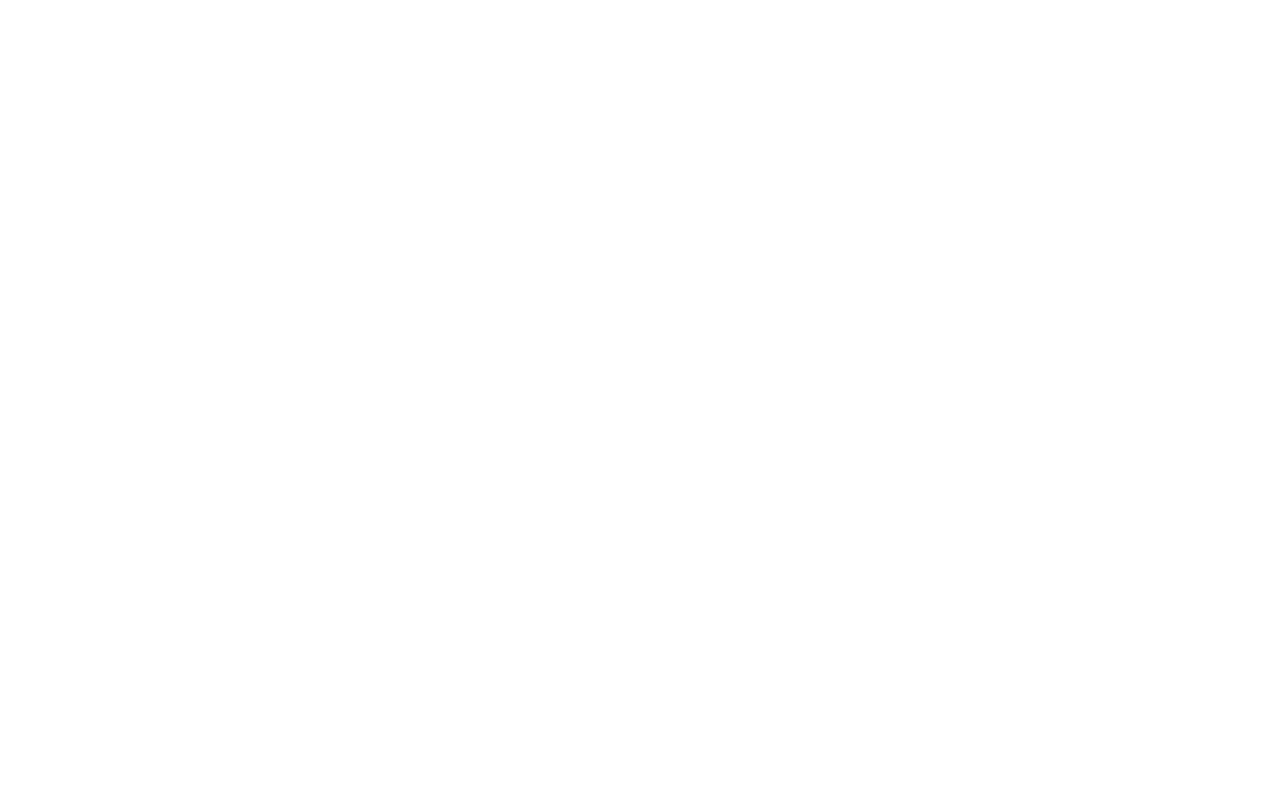
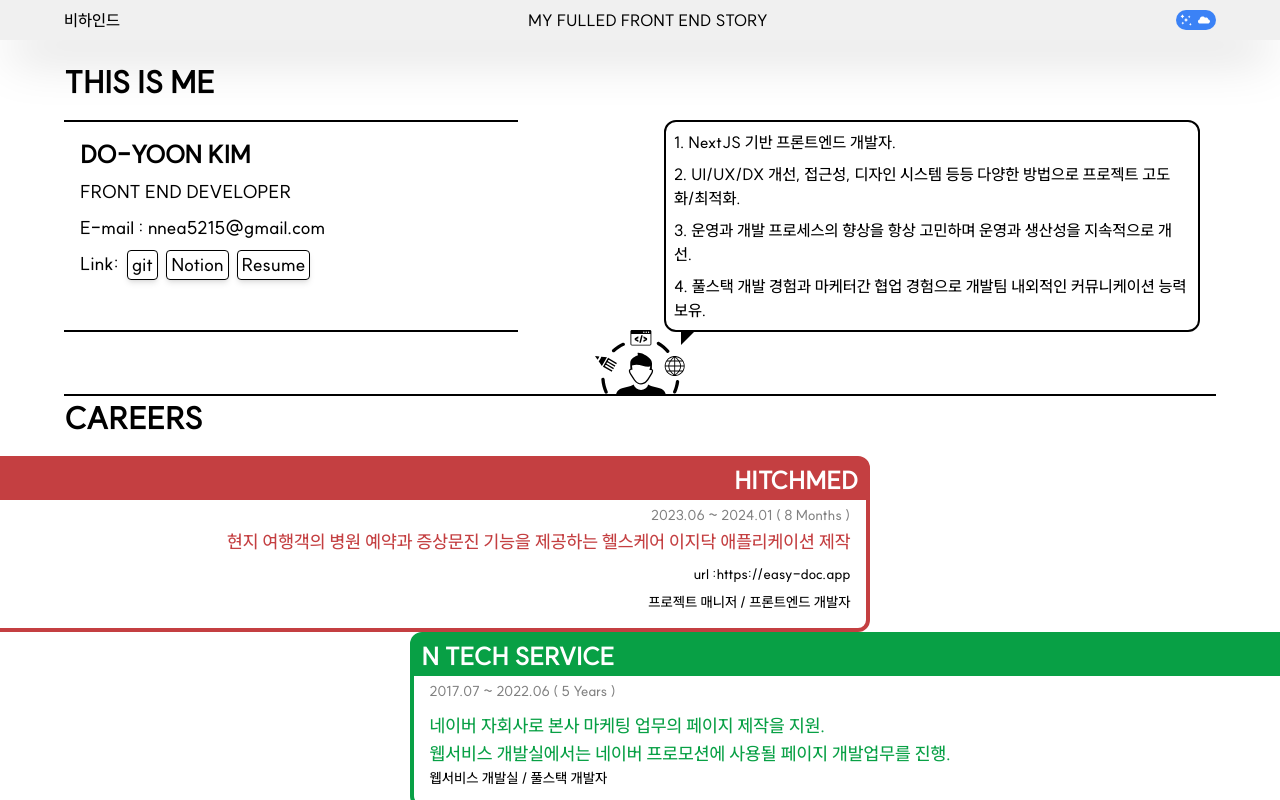
Before and after one commit to N3theri9N/amplify-intro, a Next.js app: page / in a window 1280 px wide. Built offline with nearby package versions, Linux system fonts and the light colour scheme.

Commit message:
suspense 제외 테스트

```diff
--- a/app/layout.tsx
+++ b/app/layout.tsx
@@ -19,10 +19,10 @@ export default function RootLayout({ children }: { children: React.ReactNode })
     <html lang="ko" className={clsx(suit.className)}>
       <body>
         <ThemeProviderComp>
-          <Suspense fallback={<Loading />}>
-            {children}
-            <div id="modal"></div>
-          </Suspense>
+          {/* <Suspense fallback={<Loading />}> */}
+          {children}
+          <div id="modal"></div>
+          {/* </Suspense> */}
         </ThemeProviderComp>
       </body>
     </html>
```
